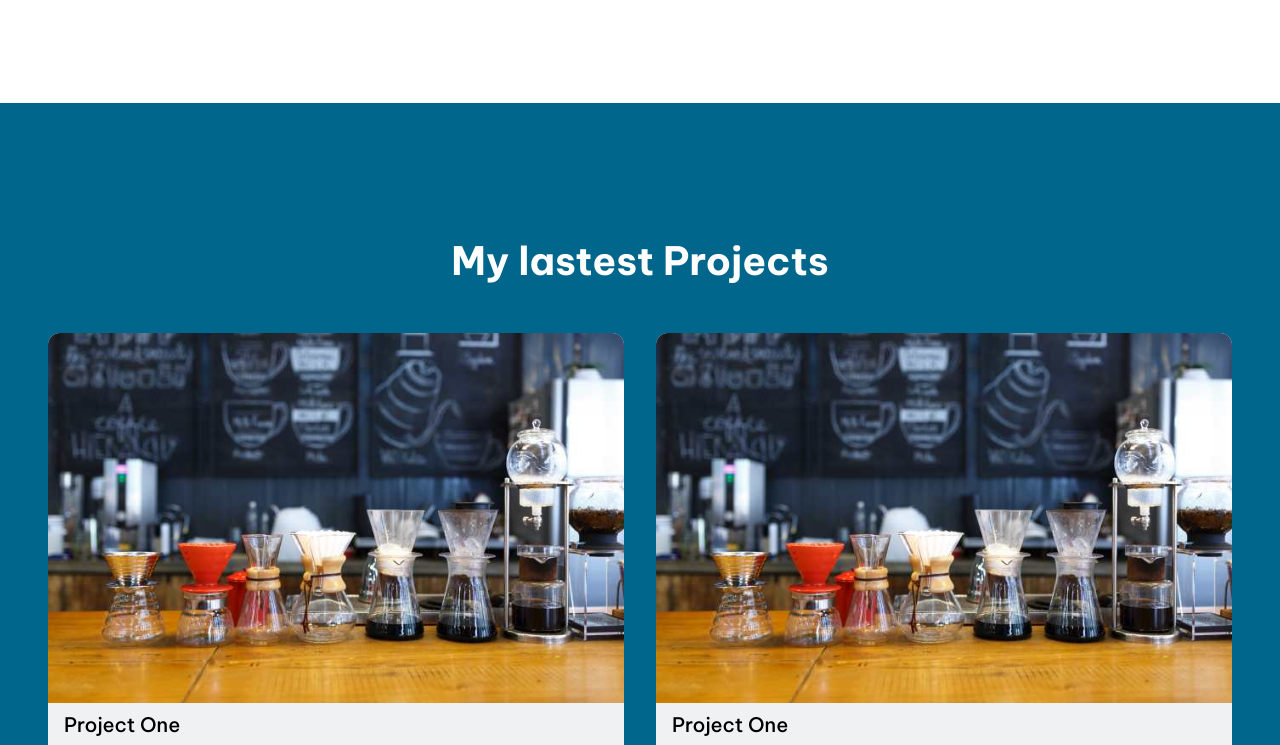
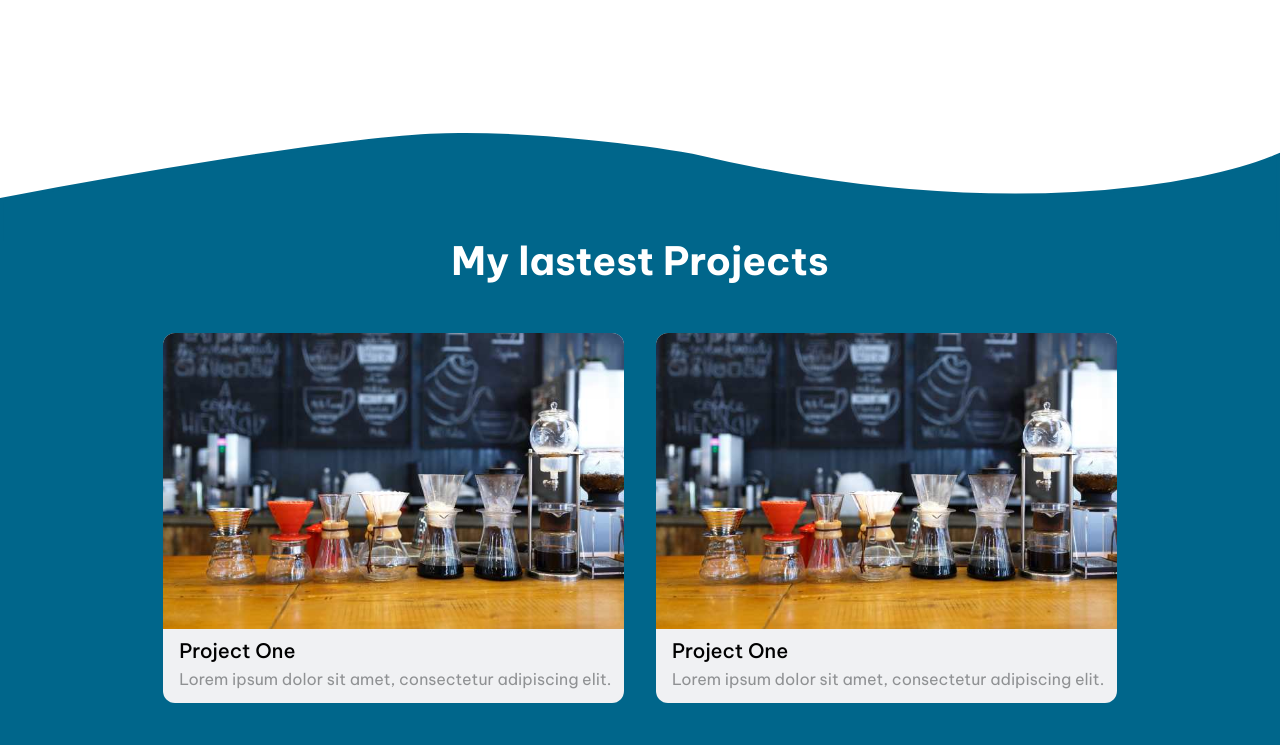
Before and after one commit to JonMenez/landing-page-giDev, a React app: page / in a window 1280 px wide. Shown: the part 840-1585 px from the top of the page. Built offline with nearby package versions, Linux system fonts and the light colour scheme.

Commit message:
[UPDATE] shapes SVG out of section

```diff
--- a/src/containers/Projects.jsx
+++ b/src/containers/Projects.jsx
@@ -2,18 +2,22 @@ import * as React from 'react'
 import { Link } from 'react-router-dom'
 import wave1 from '@icons/p1-wave.svg'
 import wave2 from '@icons/p2-wave.svg'
-import Slider from '../components/Slider'
+import Slider from '@components/Slider'
 import '@styles/projects.scss'
 
 const Projects = () => {
     return (
+        <>
+            <img className='projects__wave1' src={ wave1 } alt="svg wave" />
         <section className='projects'>
-            <img className='projects__wave1' src={ wave1 } alt="svg wave" />
+            <div className='projects__container'>
               <h2 className='projects__title'>My lastest Projects</h2>
               <Slider idStyle='projects__slider'/>
               <Link to='/projects' className="projects__more">See all</Link>
+            </div>
+        </section>
             <img className='projects__wave2' src={ wave2 } alt="svg wave" />
-        </section>
+        </>
     )
 }
 
```
